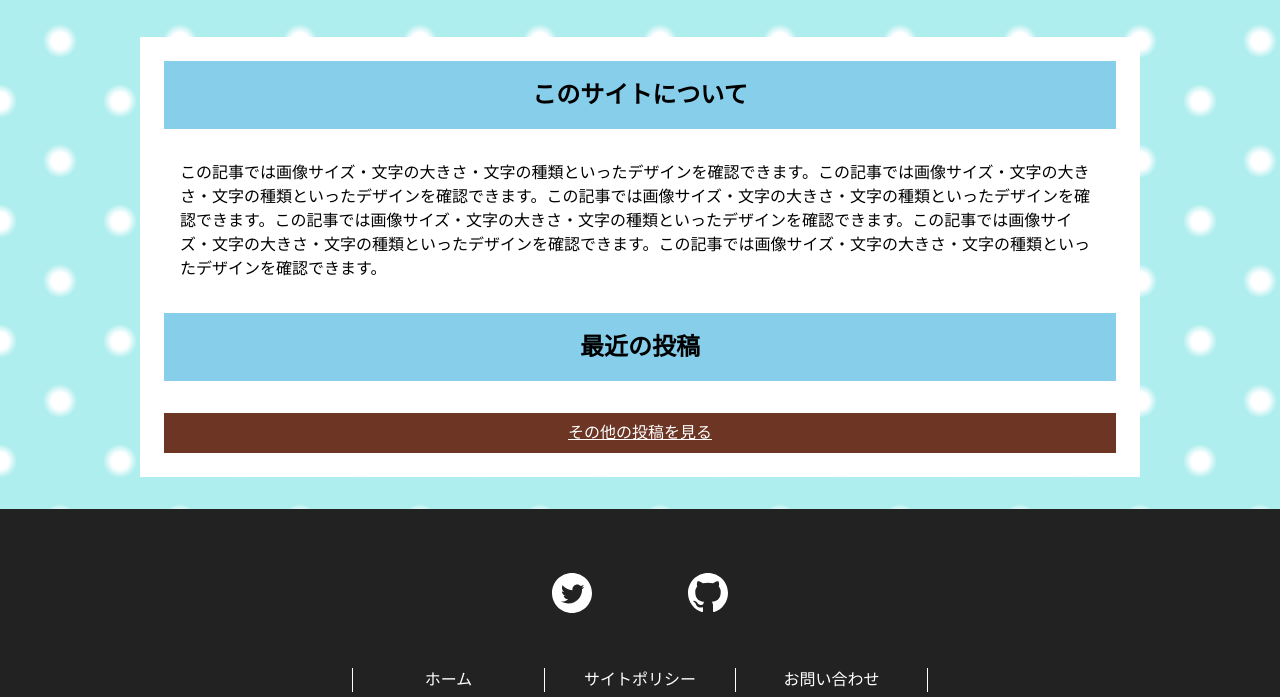
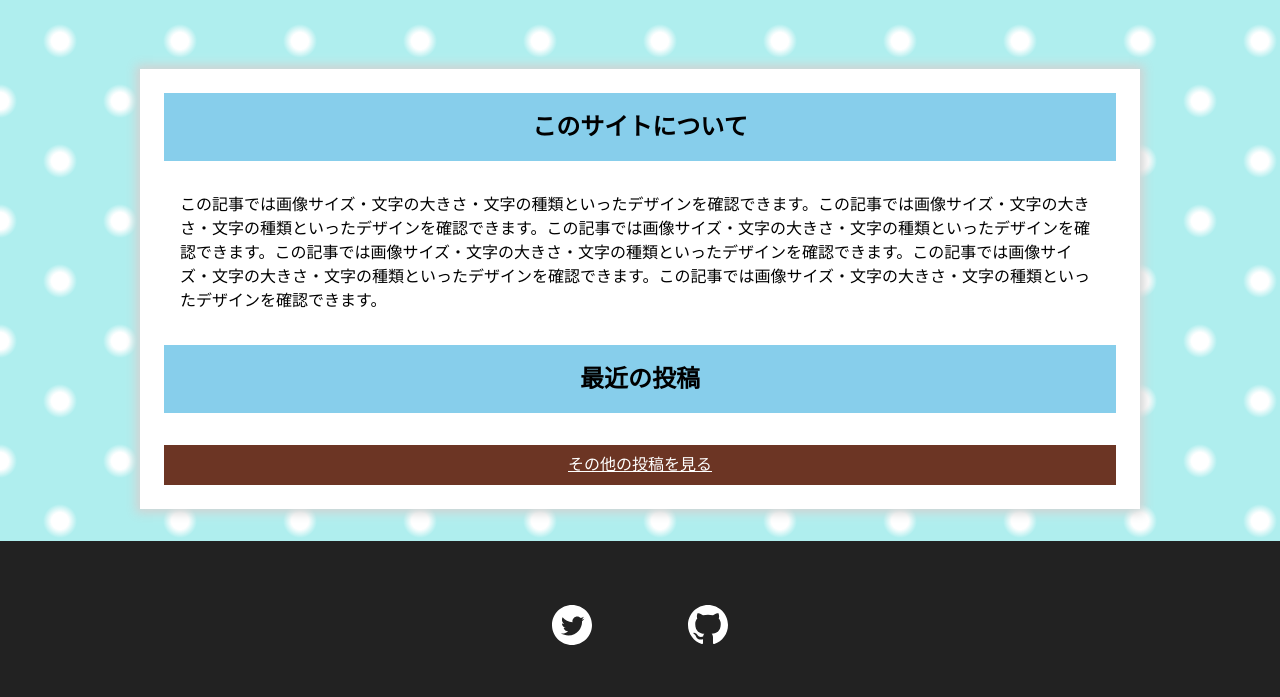
Before and after one commit to chaya2z/chaya2z-blog, a Gatsby site: page / in a window 1280 px wide. Shown: the part 619-1316 px from the top of the page. Built offline with nearby package versions, Linux system fonts and the light colour scheme; Gatsby itself is replaced by a stand-in of ours.

Commit message:
Add: homepage contentsContainer shadow
Why: clearer design

```diff
--- a/src/pages/index.css
+++ b/src/pages/index.css
@@ -14,11 +14,10 @@
 }
 .indexContentsContainer {
     max-width: 1000px;
-    margin-left: auto;
-    margin-right: auto;
-    margin-bottom: 2rem;
+    margin: 2rem auto;
     background-color: #FFFFFF;
-    padding: 24px
+    padding: 24px;
+    box-shadow: 0 0 10px 4px #D3D3D3;
 }
 .indexContentsContainer h2 {
     text-align: center;
```
